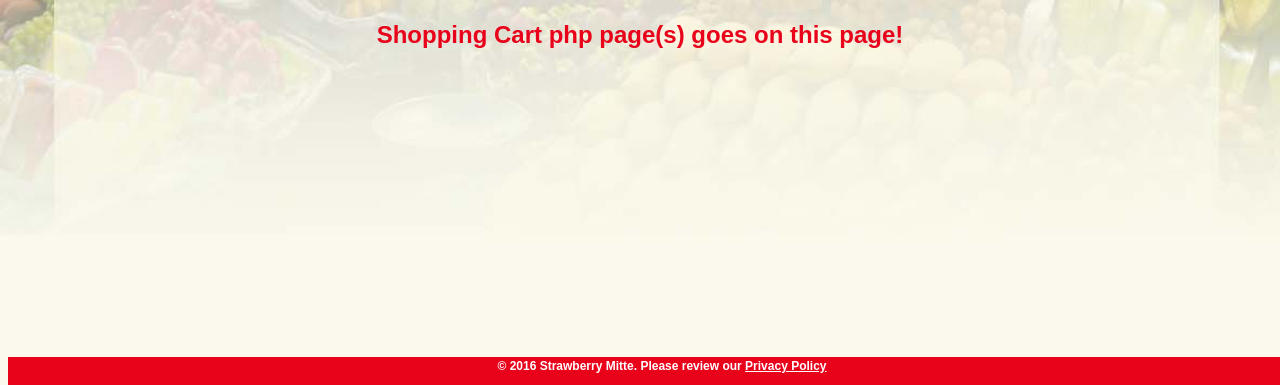
After one commit to JayneRamos/CISW31-Final-Project, a PHP site: page /phpBasedWebsiteTemplate/cart.php in a window 1280 px wide. The commit adds this page. Shown: the part 415-800 px from the top of the page. Run offline with PHP 8.4, Linux system fonts and the light colour scheme.

Commit message:
Add files via upload

```diff
--- /dev/null
+++ b/phpBasedWebsiteTemplate/cart.php
@@ -0,0 +1,12 @@
+<?php
+  require('header.php');
+?>
+  <!-- page content -->
+  <div class="content">
+  	<p>
+  		<h2>Shopping Cart php page(s) goes on this page!</h2>
+  	</p>
+  </div>
+<?php
+  require('footer.php');
+?>
--- a/phpBasedWebsiteTemplate/header.php
+++ b/phpBasedWebsiteTemplate/header.php
@@ -58,7 +58,7 @@ winslide.focus()
 		</td>
 		<td width="25%">
 			<img src="images/strawberriy-exotic-fruits.png" alt="" height="20" width="20" />
-			<span class="menu">Product</span>
+			<span class="menu"><a href=products.php>Products</a></span>
 		</td>
 		<td width="25%">
 			<img src="images/strawberriy-exotic-fruits.png" alt="" height="20" width="20" />
@@ -66,7 +66,7 @@ winslide.focus()
 		</td>
 		<td width="25%">
 			<img src="images/strawberriy-exotic-fruits.png" alt="" height="20" width="20" />
-			<span class="menu">Shopping Cart</span>
+			<span class="menu"><a href=cart.php>Shopping Cart</a></span>
 		</td>
 	</tr>
 </table>
```
